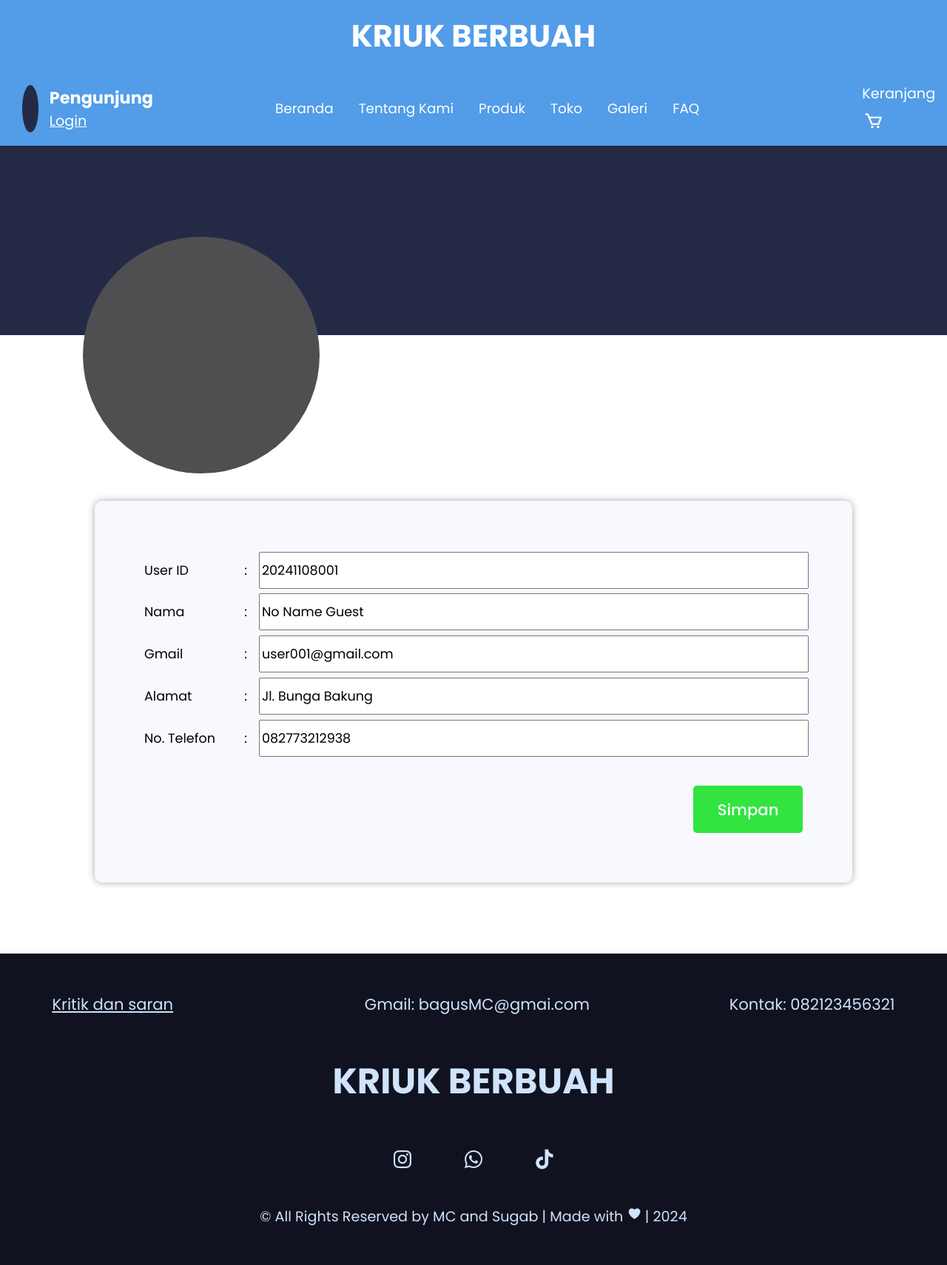
After one commit to MiBlue027/UMKM_Promotion_01, a PHP site: page /Profile/profile.php in a window 1280 px wide; the page is wider, and only the part inside the window is pictured. The commit adds this page. Shown: that part at 74% size. Run offline with PHP 8.4, Linux system fonts and the light colour scheme.

Commit message:
Profile add

```diff
--- a/HeaderPackage/headerStyle.css
+++ b/HeaderPackage/headerStyle.css
@@ -71,6 +71,7 @@
     height: 4em;
     border-radius: 100%;
     background-color: #242a46;
+    cursor: pointer;
 }
 #userLoginLogout{
     display: flex;
--- a/HeaderPackage/navigationPage.php
+++ b/HeaderPackage/navigationPage.php
@@ -21,7 +21,7 @@
 <body>
     <div id="navContainer">
         <div id="userInformation">
-            <div id="userProfile"></div>
+            <div id="userProfile" onclick="window.location.href = '/UMKM_Promotion_01/Profile/profile.php'"></div>
             <div id="userLoginLogout">
                 <h1> Pengunjung </h1>
                 <a href="/UMKM_Promotion_01/LoginPage/loginPage.php"> Login </a>
--- /dev/null
+++ b/Profile/profile.php
@@ -0,0 +1,74 @@
+<!doctype html>
+<html lang="en">
+<head>
+    <meta charset="UTF-8">
+    <meta name="viewport"
+          content="width=device-width, user-scalable=no, initial-scale=1.0, maximum-scale=1.0, minimum-scale=1.0">
+    <meta http-equiv="X-UA-Compatible" content="ie=edge">
+
+    <!--    Google Font ----------------------------------------------------------->
+    <link rel="preconnect" href="https://fonts.googleapis.com">
+    <link rel="preconnect" href="https://fonts.gstatic.com" crossorigin>
+    <link href="https://fonts.googleapis.com/css2?family=Poppins:ital,wght@0,100;0,200;0,300;0,400;0,500;0,600;0,700;0,800;0,900;1,100;1,200;1,300;1,400;1,500;1,600;1,700;1,800;1,900&display=swap" rel="stylesheet">
+
+    <link rel="stylesheet" href="profileStyle.css">
+    <link rel="stylesheet" href="../HeaderPackage/headerStyle.css">
+    <link rel="stylesheet" href="../Footer/footerPageStyle.css">
+
+    <title> Profile </title>
+</head>
+<body>
+
+    <?php
+        include_once '../HeaderPackage/headerPage.php';
+        include_once '../HeaderPackage/navigationPage.php';
+    ?>
+
+    <header id="profileHeader">
+
+    </header>
+    <div id="profilePicture"></div>
+    <div id="wrapper">
+        <div id="profileInformationContainer">
+            <form action="">
+                <table>
+                    <tr>
+                        <td> <label for="UID"> User ID </label>  </td>
+                        <td> : </td>
+                        <td> <input type="number" id="UID" value="20241108001" required readonly>  </td>
+                    </tr>
+                    <tr>
+                        <td> <label for="username"> Nama </label> </td>
+                        <td> : </td>
+                        <td> <input type="text" id="username" value="No Name Guest" required readonly> </td>
+                    </tr>
+                    <tr>
+                        <td> <label for="gmail"> Gmail </label> </td>
+                        <td> : </td>
+                        <td> <input type="text" id="gmail" value="user001@gmail.com" required readonly> </td>
+                    </tr>
+                    <tr>
+                        <td> <label for="address"> Alamat </label> </td>
+                        <td> : </td>
+                        <td> <input type="text" id="address" value="Jl. Bunga Bakung" required> </td>
+                    </tr>
+                    <tr>
+                        <td> <label for="phoneNumber"> No. Telefon </label> </td>
+                        <td> : </td>
+                        <td> <input type="number" id="phoneNumber" value="082773212938" required> </td>
+                    </tr>
+                    <tr>
+                        <td></td>
+                        <td></td>
+                        <td id="saveBTN"> <input type="submit" value="Simpan"> </td>
+                    </tr>
+                </table>
+            </form>
+        </div>
+    </div>
+
+    <?php
+        include_once '../Footer/footerPage.php';
+    ?>
+</body>
+</html>
--- /dev/null
+++ b/Profile/profileStyle.css
@@ -0,0 +1,81 @@
+*{
+    font-family: 'Poppins', Arial, Helvetica, sans-serif;
+}
+body{
+    width: 100%;
+    height: 100%;
+    margin: 0;
+    padding: 0;
+    overflow-x: hidden;
+}
+
+#profileHeader{
+    position: relative;
+    width: 100%;
+    height: 32vh;
+    background-color: #242a46;
+}
+#profilePicture{
+    width: 20em;
+    height: 20em;
+    background-color: #4f4f52;
+    border-radius: 100%;
+    position: absolute;
+    top: 20em;
+    left: 7em;
+}
+#wrapper{
+    width: 100%;
+    height: 100%;
+    display: flex;
+    align-items: center;
+    justify-content: center;
+}
+#profileInformationContainer{
+    width: 100%;
+    margin: 10em 8em;
+    position: relative;
+    top: 4em;
+    background-color: #f8f8ff;
+    padding: 4em;
+    box-shadow: 0 0 10px rgba(50, 50, 57, 0.42);
+    border-radius: 10px;
+}
+#profileInformationContainer table{
+    width: 100%;
+}
+#profileInformationContainer table tr td{
+    height: 3em;
+    font-size: 1.1em;
+}
+#profileInformationContainer table tr td:nth-child(1){
+    width: 15%;
+}
+#profileInformationContainer table tr td:nth-child(2){
+    width: 2%;
+}
+#UID, #username, #gmail, #address, #phoneNumber{
+    width: 100%;
+    height: 2.5em;
+    font-size: 1em;
+    outline: none;
+
+}
+#UID, #username, #gmail{
+    pointer-events: none;
+}
+#saveBTN{
+    text-align: end;
+    padding-top: 2em;
+}
+#saveBTN input{
+    width: 7em;
+    height: 3em;
+    background-color: #31e43f;
+    border: none;
+    border-radius: 5px;
+    font-size: 1.2em;
+    font-weight: 500;
+    color: #ffffff;
+    cursor: pointer;
+}
```
